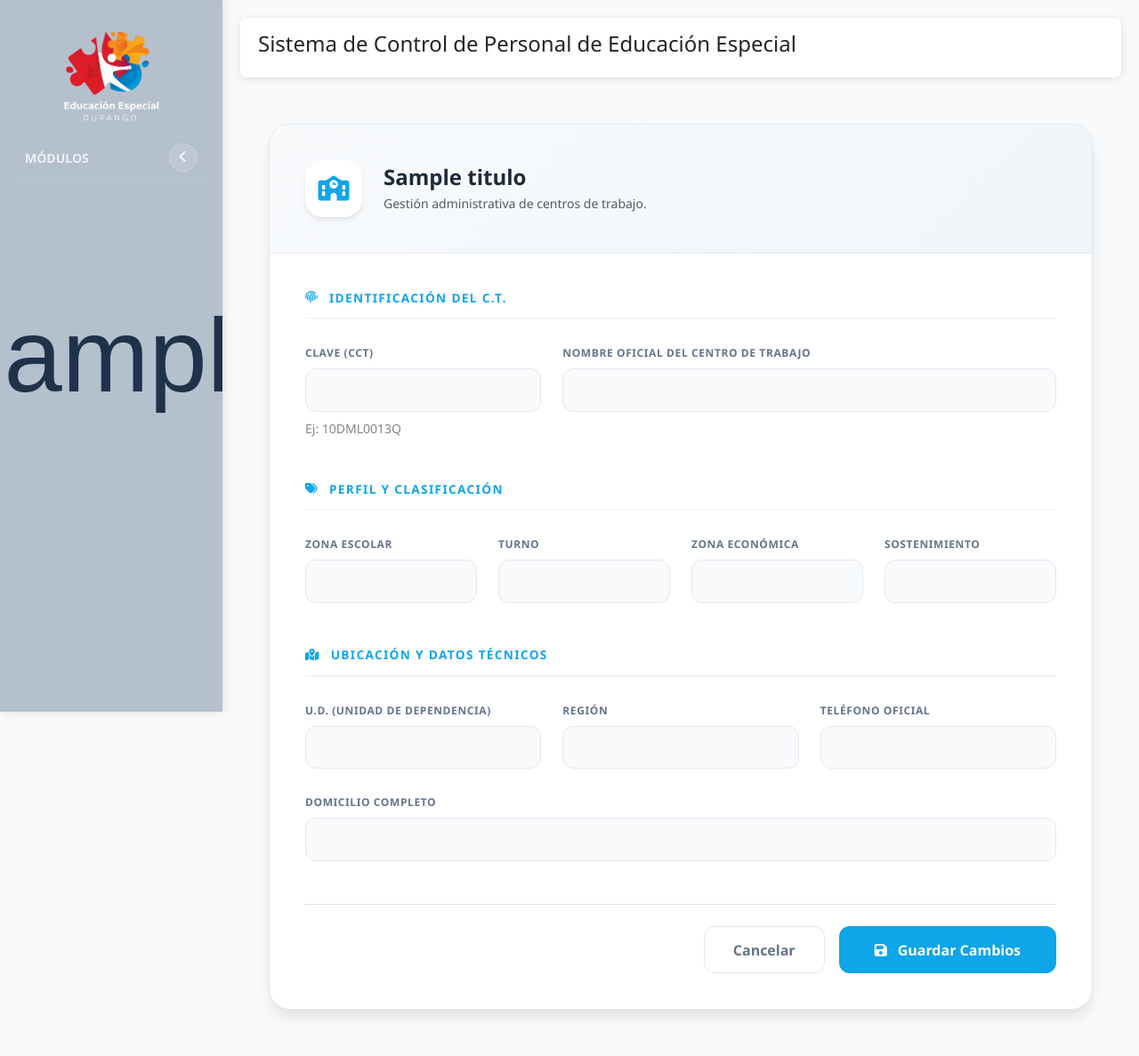
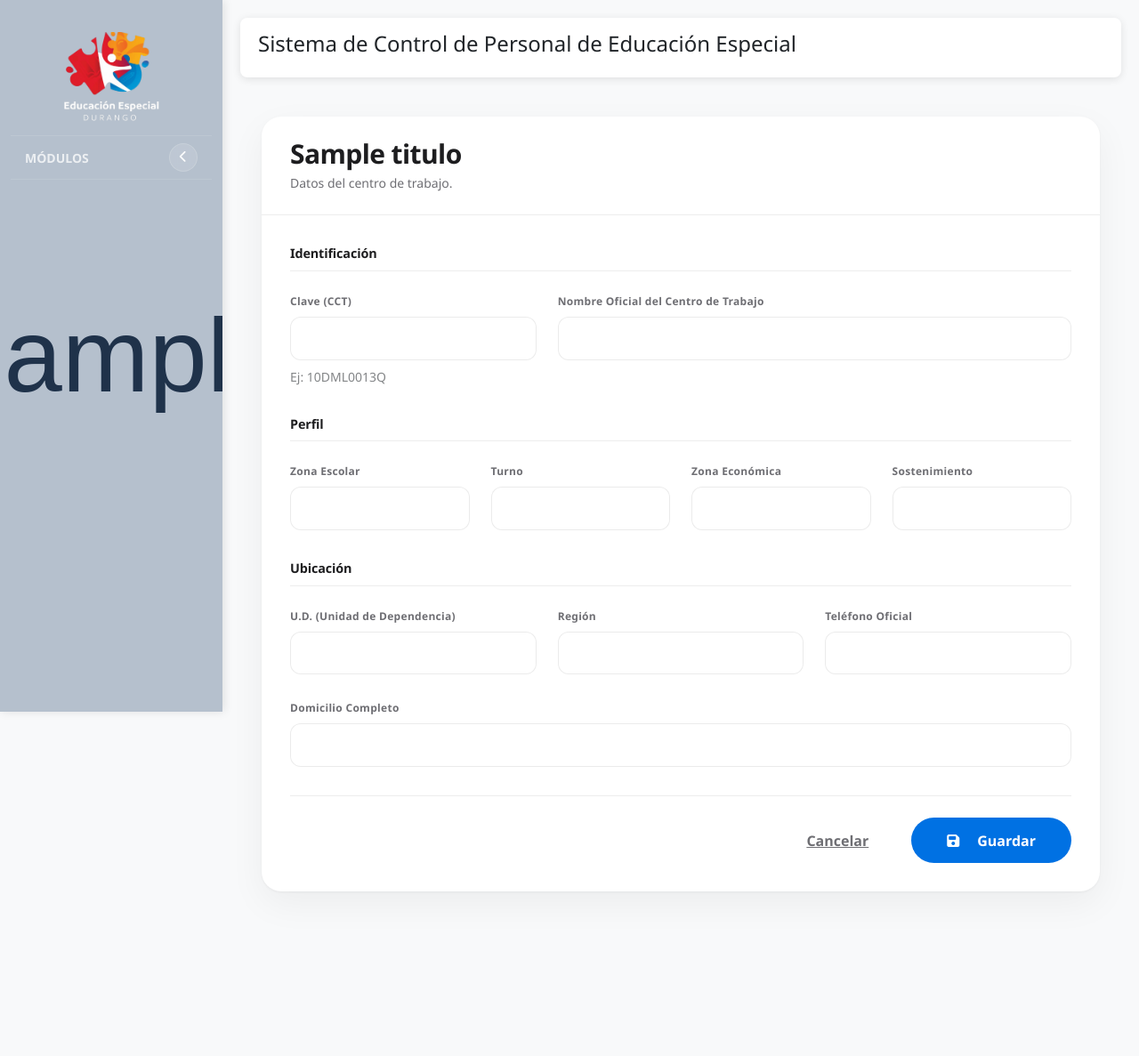
Before and after one commit to macrocleanquimica/control_maestros, a Django app: template gestion_escolar/templates/gestion_escolar/form_escuela.html in a window 1280 px wide. Shown: the whole page at 89% size. After the commit the page ends 1004 px from the top, so only its background shows below. Run offline with Django 5.2, Linux system fonts and the light colour scheme; the template is opened without the code that fills it: most values are stand-ins (such as "Sample title", 1, 10 or a date in 2020); grey boxes marked "Sample" are stand-in pictures; form fields are guessed from the names that the template uses; parts of the project's set-up code (start-up, migrations or seed data) failed here and were passed over; some libraries are stand-ins or nearby versions.

Commit message:
style: forma de escuela y miembros de rol con estilo minimalista
Paneles unicos, etiquetas neutras. Intactos: validaciones, mayusculas automaticas, seleccion con buscadores, agregar/quitar y guardado.

```diff
--- a/gestion_escolar/templates/gestion_escolar/form_escuela.html
+++ b/gestion_escolar/templates/gestion_escolar/form_escuela.html
@@ -5,15 +5,8 @@
 
 {% block content %}
 <style>
-    :root {
-        --fe-primary: #0ea5e9;
-        --fe-secondary: #64748b;
-        --fe-border: #e2e8f0;
-        --fe-shadow: 0 10px 15px -3px rgba(0, 0, 0, 0.1);
-    }
-
     .page-container {
-        padding: 2rem;
+        padding: 1.5rem;
         animation: fadeIn 0.4s ease-out;
     }
 
@@ -23,98 +16,71 @@
     }
 
     .form-card {
-        background: white;
-        border-radius: 1.5rem;
-        border: 1px solid var(--fe-border);
-        box-shadow: var(--fe-shadow);
+        background: var(--surface, #fff);
+        border-radius: var(--r-panel, 22px);
+        box-shadow: var(--sh-panel, 0 1px 3px rgba(0,0,0,0.05), 0 14px 40px rgba(0,0,0,0.05));
         overflow: hidden;
         max-width: 1000px;
         margin: 0 auto;
     }
 
     .form-header {
-        background: linear-gradient(135deg, #f8fafc 0%, #f1f5f9 100%);
-        padding: 2.5rem;
-        border-bottom: 1px solid var(--fe-border);
-        display: flex;
-        align-items: center;
-        gap: 1.5rem;
+        padding: 1.5rem clamp(17px, 3vw, 2rem);
+        border-bottom: 1px solid var(--hairline, rgba(0,0,0,0.07));
     }
 
     .header-icon {
-        width: 64px;
-        height: 64px;
-        background: white;
-        color: var(--fe-primary);
-        border-radius: 1.25rem;
-        display: flex;
-        align-items: center;
-        justify-content: center;
-        font-size: 1.75rem;
-        box-shadow: 0 4px 6px -1px rgba(0, 0, 0, 0.1);
-    }
-
-    .form-header h1 {
-        font-size: 1.5rem;
-        font-weight: 800;
-        color: #1e293b;
-        margin: 0;
+        display: none;
     }
 
     .form-body {
-        padding: 2.5rem;
+        padding: clamp(17px, 3vw, 2rem);
     }
 
     .form-section {
-        margin-bottom: 3rem;
+        margin-bottom: 2rem;
     }
 
     .section-title {
-        font-size: 0.85rem;
-        font-weight: 700;
-        color: var(--fe-primary);
-        text-transform: uppercase;
-        letter-spacing: 0.1em;
-        margin-bottom: 1.5rem;
-        display: flex;
-        align-items: center;
-        gap: 0.75rem;
-        padding-bottom: 0.75rem;
-        border-bottom: 2px solid #f1f5f9;
+        font-size: 0.9rem;
+        font-weight: 600;
+        letter-spacing: -0.01em;
+        color: var(--text, #1d1d1f);
+        margin-bottom: 1.25rem;
+        padding-bottom: 0.5rem;
+        border-bottom: 1px solid var(--hairline, rgba(0,0,0,0.07));
     }
 
     /* Form Styles */
     .form-label {
         font-size: 0.75rem;
-        font-weight: 700;
-        color: #64748b;
-        text-transform: uppercase;
-        letter-spacing: 0.05em;
+        font-weight: 600;
+        color: var(--text-2, #6e6e73);
+        letter-spacing: 0.025em;
         margin-bottom: 0.5rem;
     }
 
     .form-control, .form-select {
-        border-radius: 0.75rem;
-        border: 1px solid var(--fe-border);
+        border-radius: 12px;
+        border: 1px solid rgba(0,0,0,0.08);
         padding: 0.75rem 1rem;
         font-size: 0.95rem;
-        color: #1e293b;
-        transition: all 0.2s;
-        background-color: #f8fafc;
+        color: var(--text, #1d1d1f);
+        background-color: var(--surface, #fff);
     }
 
     .form-control:focus, .form-select:focus {
-        border-color: var(--fe-primary);
-        box-shadow: 0 0 0 4px rgba(14, 165, 233, 0.1);
+        border-color: var(--accent, #0071e3);
+        box-shadow: 0 0 0 4px rgba(0, 113, 227, 0.12);
         background-color: white;
     }
 
     /* Alert Styling */
     .alert-premium {
-        border-radius: 1rem;
+        border-radius: 14px;
         border: none;
         padding: 1rem 1.25rem;
-        margin-bottom: 2rem;
+        margin-bottom: 1.5rem;
         font-size: 0.9rem;
         display: flex;
         align-items: center;
@@ -122,49 +88,43 @@
     }
 
     .btn-save {
-        background: var(--fe-primary);
+        background: var(--accent, #0071e3);
         border: none;
-        border-radius: 0.75rem;
+        border-radius: var(--r-pill, 999px);
         padding: 0.85rem 2.5rem;
-        font-weight: 700;
+        font-weight: 600;
         color: white;
-        transition: all 0.2s;
         display: flex;
         align-items: center;
         gap: 0.75rem;
     }
 
     .btn-save:hover {
-        background: #0284c7;
-        transform: translateY(-1px);
-        box-shadow: 0 4px 6px -1px rgba(14, 165, 233, 0.4);
+        opacity: 0.92;
+        color: white;
     }
 
     .btn-cancel {
-        background: white;
-        border: 1px solid var(--fe-border);
-        border-radius: 0.75rem;
+        background: transparent;
+        border: none;
+        border-radius: var(--r-pill, 999px);
         padding: 0.85rem 2rem;
-        font-weight: 700;
-        color: #64748b;
-        transition: all 0.2s;
+        font-weight: 600;
+        color: var(--text-2, #6e6e73);
     }
 
     .btn-cancel:hover {
-        background: #f8fafc;
-        color: #1e293b;
+        background: rgba(0,0,0,0.05);
+        color: var(--text, #1d1d1f);
     }
 </style>
 
 <div class="page-container">
     <div class="form-card">
         <div class="form-header">
-            <div class="header-icon">
-                <i class="fas {% if 'Editar' in titulo %}fa-edit{% else %}fa-school{% endif %}"></i>
-            </div>
             <div>
-                <h1>{{ titulo }}</h1>
-                <p class="text-muted small mb-0 mt-1">Gestión administrativa de centros de trabajo.</p>
+                <h1 class="apple-title">{{ titulo }}</h1>
+                <p class="apple-subtitle mb-0 mt-1">Datos del centro de trabajo.</p>
             </div>
         </div>
 
@@ -185,7 +145,7 @@
                 <!-- Sección 1: Identificación -->
                 <div class="form-section">
                     <div class="section-title">
-                        <i class="fas fa-fingerprint"></i> Identificación del C.T.
+                        Identificación
                     </div>
                     <div class="row g-4">
                         <div class="col-md-4">
@@ -209,7 +169,7 @@
                 <!-- Sección 2: Perfil y Clasificación -->
                 <div class="form-section">
                     <div class="section-title">
-                        <i class="fas fa-tags"></i> Perfil y Clasificación
+                        Perfil
                     </div>
                     <div class="row g-4">
                         <div class="col-md-3">
@@ -246,7 +206,7 @@
                 <!-- Sección 3: Ubicación y Datos Técnicos -->
                 <div class="form-section">
                     <div class="section-title">
-                        <i class="fas fa-map-marked-alt"></i> Ubicación y Datos Técnicos
+                        Ubicación
                     </div>
                     <div class="row g-4 mb-4">
                         <div class="col-md-4">
@@ -283,12 +243,12 @@
                 </div>
 
                 <!-- Acciones -->
-                <div class="d-flex justify-content-end gap-3 mt-5 pt-4 border-top">
-                    <a href="{% url 'lista_escuelas' %}" class="btn btn-cancel">
+                <div class="d-flex justify-content-end gap-3 mt-4 pt-4" style="border-top: 1px solid var(--hairline, rgba(0,0,0,0.07));">
+                    <a href="{% url 'lista_escuelas' %}" class="btn-cancel">
                         Cancelar
                     </a>
-                    <button type="submit" class="btn btn-save">
-                        <i class="fas fa-save"></i> Guardar Cambios
+                    <button type="submit" class="btn-save">
+                        <i class="fas fa-save me-2"></i> Guardar
                     </button>
                 </div>
             </form>
```
Also changed, not shown: gestion_escolar/templates/gestion_escolar/ajustes/role_members.html (+60 -66 lines).
